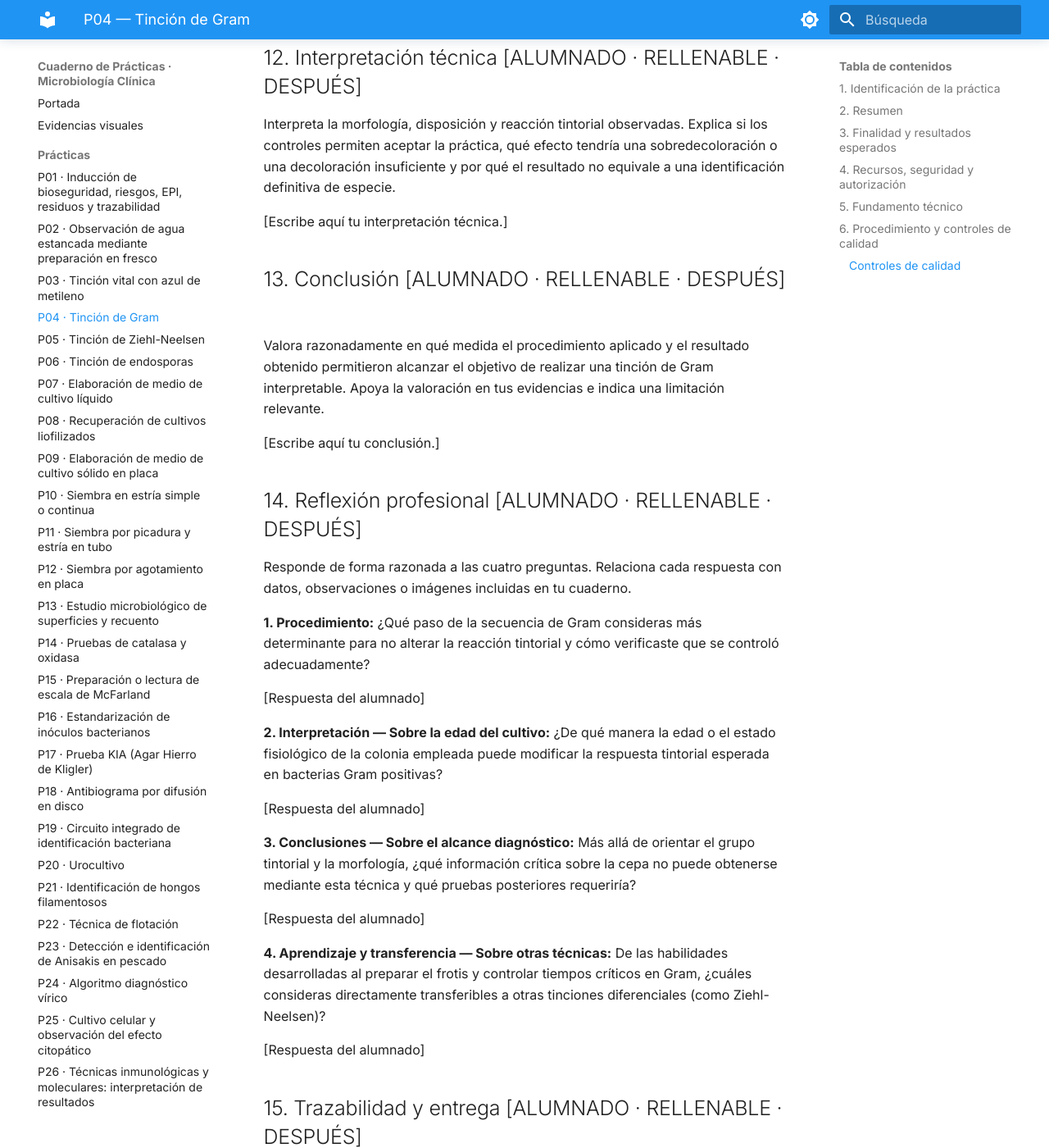
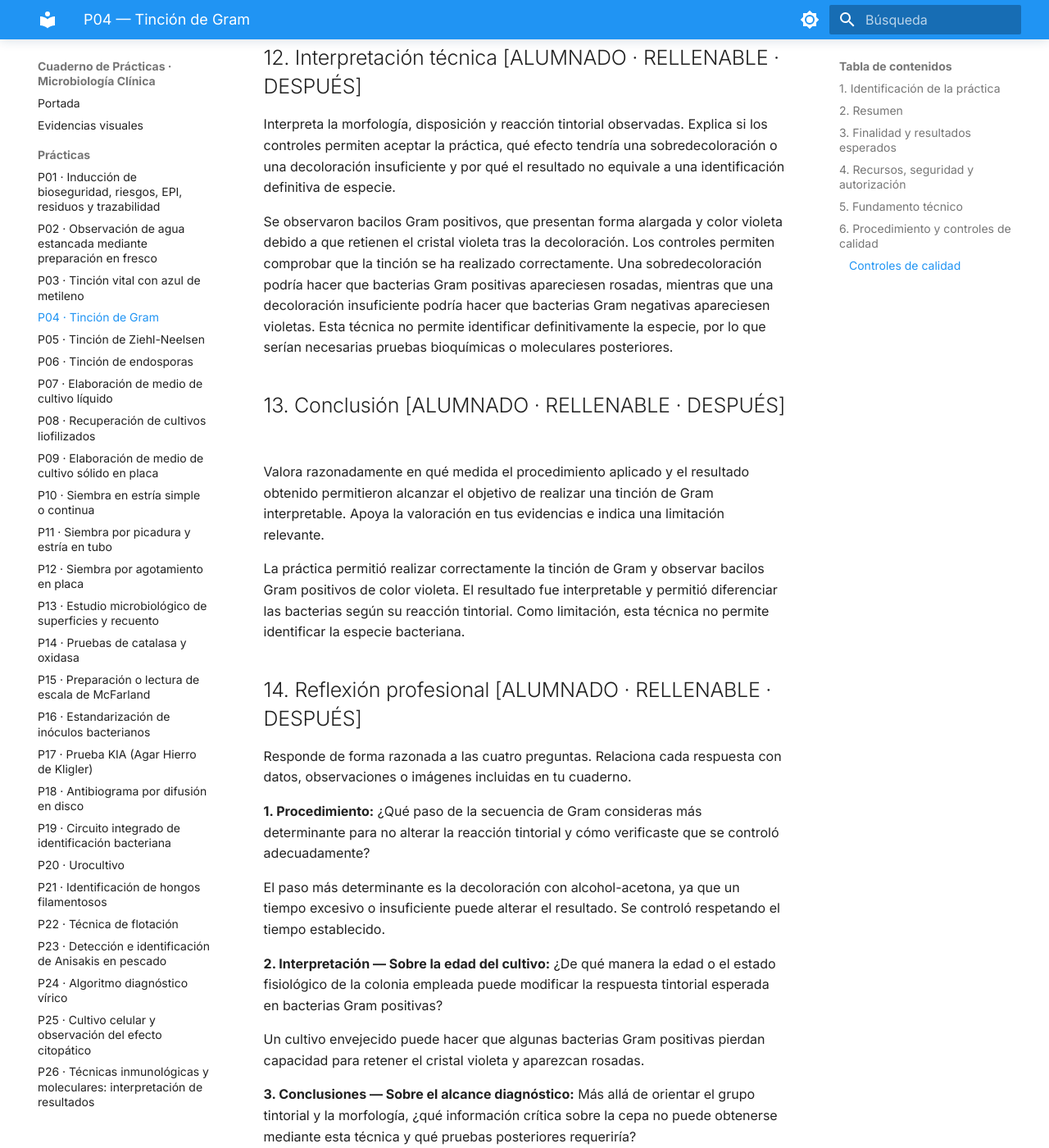
Before and after one commit to lloboc01-ai/Cuaderno-microbiolog-a-Leire-, an MkDocs documentation site: the page built from docs/practicas/P04_Tincion_de_Gram.md, in a window 1280 px wide and 1400 px high, scrolled down 13267 px. Shown: the whole window at 82% size. Built offline with MkDocs 1.6.1 and Material for MkDocs 9.7.7, drawn with Linux system fonts in a browser that asks for light colours; some of the changed text lies outside the part shown.

Commit message:
Update P04_Tincion_de_Gram.md

```diff
--- a/docs/practicas/P04_Tincion_de_Gram.md
+++ b/docs/practicas/P04_Tincion_de_Gram.md
@@ -196,19 +196,19 @@ Registra la ejecución real o la alternativa asignada. Anota la cepa y colonia c
 
 | Incidencia, error o duda detectada | Posible causa | Medida correctora aplicada o propuesta | ¿Afectó al resultado? |
 |---|---|---|---|
-| [Completa o escribe “No se detectaron incidencias”] | [Completa] | [Completa] | [Sí / No; explica] |
+| No se detectaron incidencias | [Completa] | [Completa] | [Sí / No; explica] |
 
 ## 12. Interpretación técnica [ALUMNADO · RELLENABLE · DESPUÉS]
 
 Interpreta la morfología, disposición y reacción tintorial observadas. Explica si los controles permiten aceptar la práctica, qué efecto tendría una sobredecoloración o una decoloración insuficiente y por qué el resultado no equivale a una identificación definitiva de especie.
 
-[Escribe aquí tu interpretación técnica.]
+Se observaron bacilos Gram positivos, que presentan forma alargada y color violeta debido a que retienen el cristal violeta tras la decoloración. Los controles permiten comprobar que la tinción se ha realizado correctamente. Una sobredecoloración podría hacer que bacterias Gram positivas apareciesen rosadas, mientras que una decoloración insuficiente podría hacer que bacterias Gram negativas apareciesen violetas. Esta técnica no permite identificar definitivamente la especie, por lo que serían necesarias pruebas bioquímicas o moleculares posteriores.
 
 ## 13. Conclusión [ALUMNADO · RELLENABLE · DESPUÉS]
 
 Valora razonadamente en qué medida el procedimiento aplicado y el resultado obtenido permitieron alcanzar el objetivo de realizar una tinción de Gram interpretable. Apoya la valoración en tus evidencias e indica una limitación relevante.
 
-[Escribe aquí tu conclusión.]
+La práctica permitió realizar correctamente la tinción de Gram y observar bacilos Gram positivos de color violeta. El resultado fue interpretable y permitió diferenciar las bacterias según su reacción tintorial. Como limitación, esta técnica no permite identificar la especie bacteriana.
 
 ## 14. Reflexión profesional [ALUMNADO · RELLENABLE · DESPUÉS]
 
@@ -216,36 +216,36 @@ Responde de forma razonada a las cuatro preguntas. Relaciona cada respuesta con
 
 **1. Procedimiento:** ¿Qué paso de la secuencia de Gram consideras más determinante para no alterar la reacción tintorial y cómo verificaste que se controló adecuadamente?
 
-   [Respuesta del alumnado]
+   El paso más determinante es la decoloración con alcohol-acetona, ya que un tiempo excesivo o insuficiente puede alterar el resultado. Se controló respetando el tiempo establecido.
 
 **2. Interpretación — Sobre la edad del cultivo:** ¿De qué manera la edad o el estado fisiológico de la colonia empleada puede modificar la respuesta tintorial esperada en bacterias Gram positivas?
 
-   [Respuesta del alumnado]
+   Un cultivo envejecido puede hacer que algunas bacterias Gram positivas pierdan capacidad para retener el cristal violeta y aparezcan rosadas.
 
 **3. Conclusiones — Sobre el alcance diagnóstico:** Más allá de orientar el grupo tintorial y la morfología, ¿qué información crítica sobre la cepa no puede obtenerse mediante esta técnica y qué pruebas posteriores requeriría?
 
-   [Respuesta del alumnado]
+   La tinción de Gram no permite conocer la especie exacta ni sus características bioquímicas. Para ello serían necesarias pruebas bioquímicas, cultivos específicos o técnicas moleculares.
 
 **4. Aprendizaje y transferencia — Sobre otras técnicas:** De las habilidades desarrolladas al preparar el frotis y controlar tiempos críticos en Gram, ¿cuáles consideras directamente transferibles a otras tinciones diferenciales (como Ziehl-Neelsen)?
 
-   [Respuesta del alumnado]
+Son transferibles la preparación correcta del frotis, la fijación, el control de los tiempos, la aplicación ordenada de reactivos y la observación microscópica.
 
 ## 15. Trazabilidad y entrega [ALUMNADO · RELLENABLE · DESPUÉS]
 
 | Campo | Registro del alumnado |
 |---|---|
 | Identificador de práctica | `P04` |
-| Fecha | [dd/mm/aaaa] |
+| Fecha | 25/11/26|
 | UD / RA / CE | `UD2 / RA02 / CE02.a–CE02.g` |
-| Agrupamiento | [Individual / pareja; especifica] |
-| Modalidad y origen del material o evidencia | [Completa] |
-| Kit, reactivos y lotes o referencias | [Completa] |
+| Agrupamiento | Individual  |
+| Modalidad y origen del material o evidencia |Práctica de tinción de Gram en el laboratorio|
+| Kit, reactivos y lotes o referencias | Cristal violeta, lugol, decolorante (etanol y acetona) y safranina. |
 | Controles | [Resume los controles aplicados y sus evidencias, si procede] |
-| Resultado | [Resume o enlaza al apartado 9.1] |
-| Interpretación | [Resume o enlaza al apartado 12] |
-| Incidencias y acciones correctoras | [Resume o enlaza al apartado 11] |
-| Ruta de residuos aplicada | [Completa] |
-| Estado de entrega | [Borrador / pendiente de revisión / entregado / corregido] |
+| Resultado | Observación de bacilos Gram positivos de color violeta.|
+| Interpretación | Bacterias con morfología bacilar y reacción Gram positiva. |
+| Incidencias y acciones correctoras | No se detectaron incidencias. |
+| Ruta de residuos aplicada | Residuos urbanos, punzocortantes |
+| Estado de entrega | Entregado |
 
 ---
 Mostrando P04_Tincion_de_Gram.md.
```
